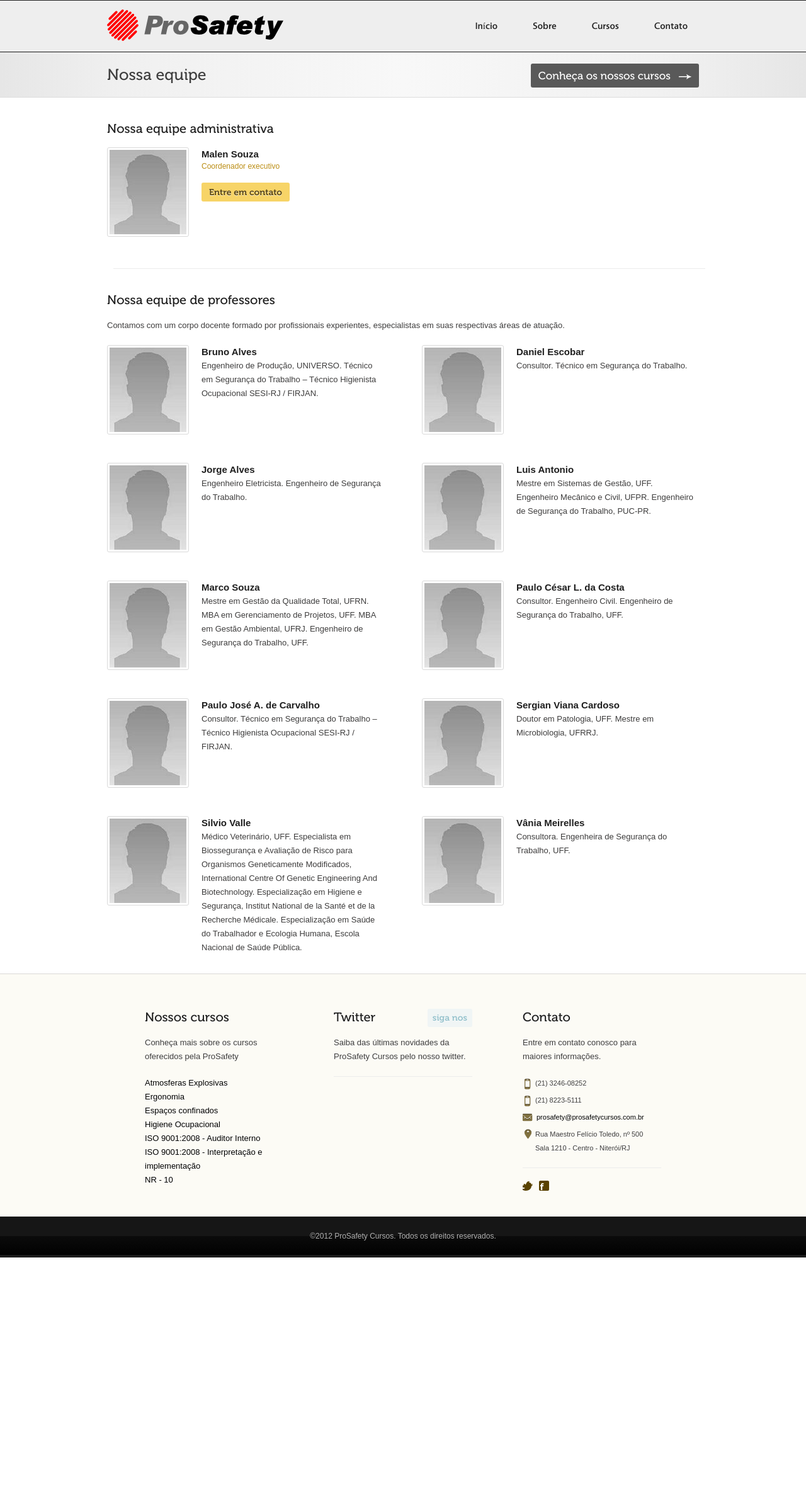
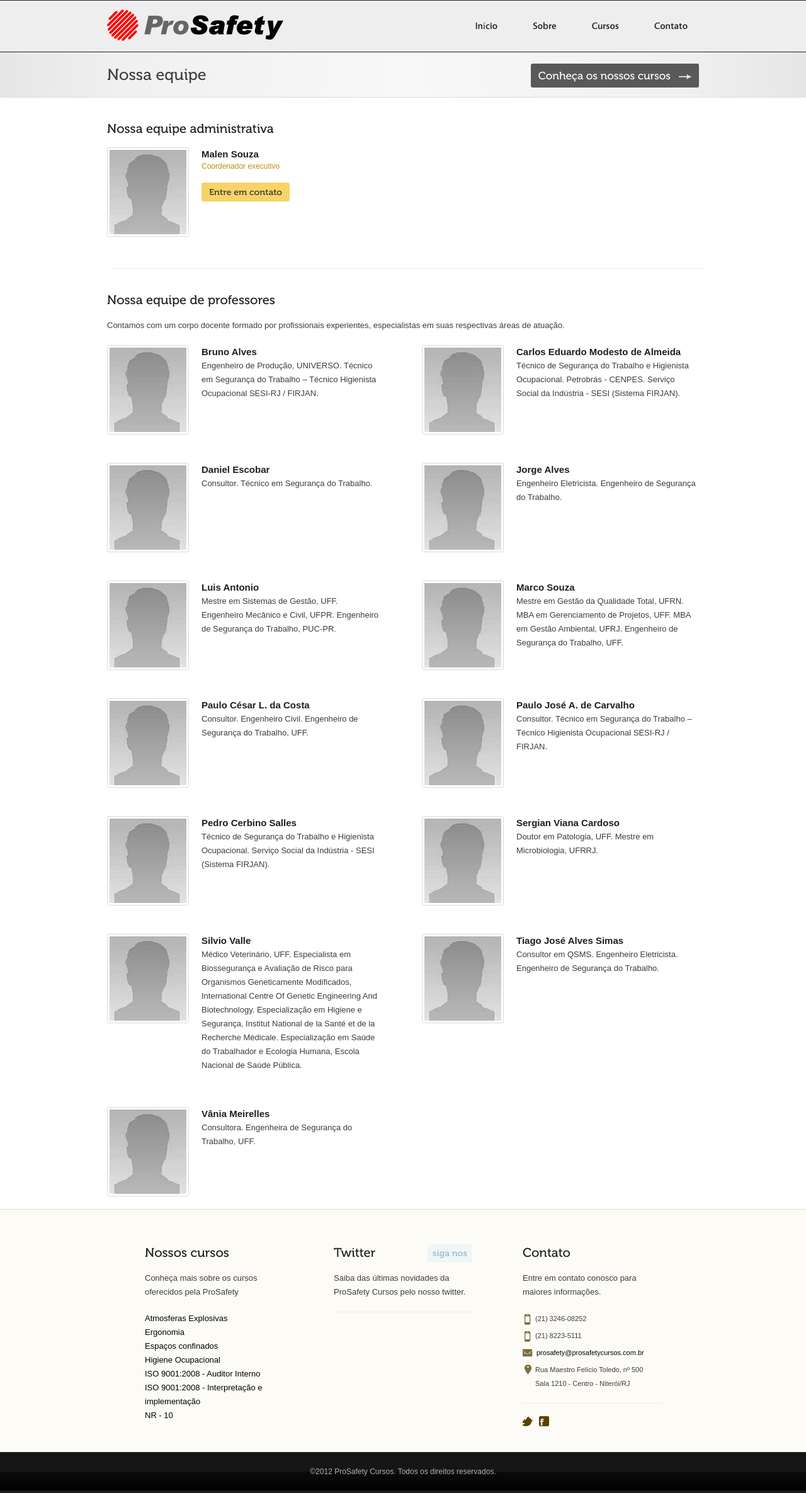
Before and after one commit to prosafetycursos/prosafetycursos.github.com, a Jekyll site: the page built from sobre/nossa-equipe.html, in a window 1280 px wide. Shown: the whole page at 63% size. Built offline with Jekyll 4.4.1, drawn with Linux system fonts in a browser that asks for light colours; before the commit the page ends 1997 px from its top, so only the background shows below that.

Commit message:
Novos instrutores para a equipe

```diff
--- a/css/styles.css
+++ b/css/styles.css
@@ -2430,6 +2430,7 @@ input:focus {
 .clearfix:before, .clearfix:after { content: ""; display: table; }
 .clearfix:after { clear: both; }
 .clearfix { zoom: 1; }
+li.clearfix {clear: both;}
 .children:before, .children:after { content: ""; display: table; }
 .children:after { clear: both; }
 .children { zoom: 1; }
--- a/sobre/nossa-equipe.html
+++ b/sobre/nossa-equipe.html
@@ -32,6 +32,15 @@ layout: default
         <p>Engenheiro de Produção, UNIVERSO. Técnico em Segurança do Trabalho – Técnico Higienista Ocupacional SESI-RJ / FIRJAN.</p>
       </li>
       <li>
+        <img class="imgFrame" src="/images/equipe/desconhecido.jpg" alt="Carlos Eduardo Modesto de Almeida">
+        <h4>Carlos Eduardo Modesto de Almeida</h4>
+        <p>
+          Técnico de Segurança do Trabalho e Higienista Ocupacional.
+          Petrobrás - CENPES.
+          Serviço Social da Indústria - SESI (Sistema FIRJAN).
+        </p>
+      </li>
+      <li>
         <img class="imgFrame" src="/images/equipe/desconhecido.jpg" alt="Daniel Escobar">
         <h4>Daniel Escobar</h4>
         <p>Consultor. Técnico em Segurança do Trabalho.</p>
@@ -62,6 +71,14 @@ layout: default
         <p>Consultor. Técnico em Segurança do Trabalho – Técnico Higienista Ocupacional SESI-RJ / FIRJAN.</p>
       </li>
       <li>
+        <img class="imgFrame" src="/images/equipe/desconhecido.jpg" alt="Pedro Cerbino Salles">
+        <h4>Pedro Cerbino Salles</h4>
+        <p>
+          Técnico de Segurança do Trabalho e Higienista Ocupacional.
+          Serviço Social da Indústria - SESI (Sistema FIRJAN).
+        </p>
+      </li>
+      <li>
         <img class="imgFrame" src="/images/equipe/desconhecido.jpg" alt="Sergian Viana Cardoso">
         <h4>Sergian Viana Cardoso</h4>
         <p>Doutor em Patologia, UFF. Mestre em Microbiologia, UFRRJ.</p>
@@ -72,6 +89,13 @@ layout: default
         <p>Médico Veterinário, UFF. Especialista em Biossegurança e Avaliação de Risco para Organismos Geneticamente Modificados, International Centre Of Genetic Engineering And Biotechnology. Especialização em Higiene e Segurança, Institut National de la Santé et de la Recherche Médicale. Especialização em Saúde do Trabalhador e Ecologia Humana, Escola Nacional de Saúde Pública.</p>
       </li>
       <li>
+        <img class="imgFrame" src="/images/equipe/desconhecido.jpg" alt="Tiago José Alves Simas">
+        <h4>Tiago José Alves Simas</h4>
+        <p>Consultor em QSMS.
+Engenheiro Eletricista.
+Engenheiro de Segurança do Trabalho.</p>
+      </li>
+      <li class='clearfix'>
         <img class="imgFrame" src="/images/equipe/desconhecido.jpg" alt="Vânia Meirelles">
         <h4>Vânia Meirelles</h4>
         <p>Consultora. Engenheira de Segurança do Trabalho, UFF.</p>
```
